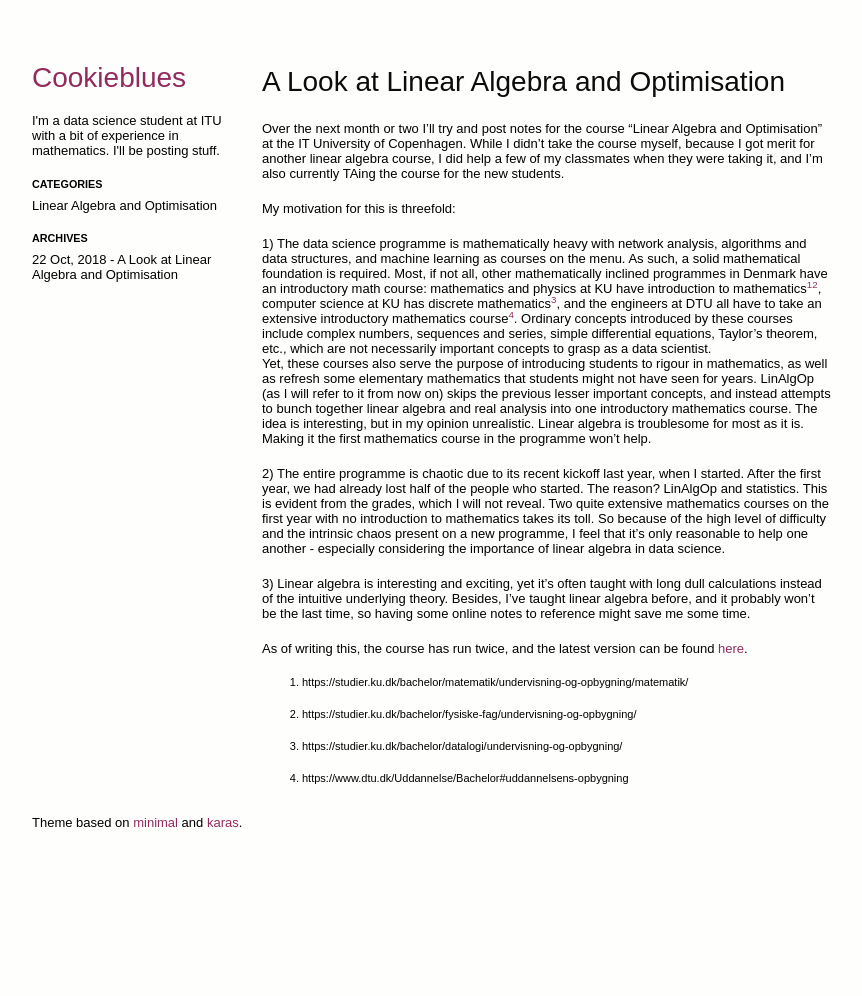
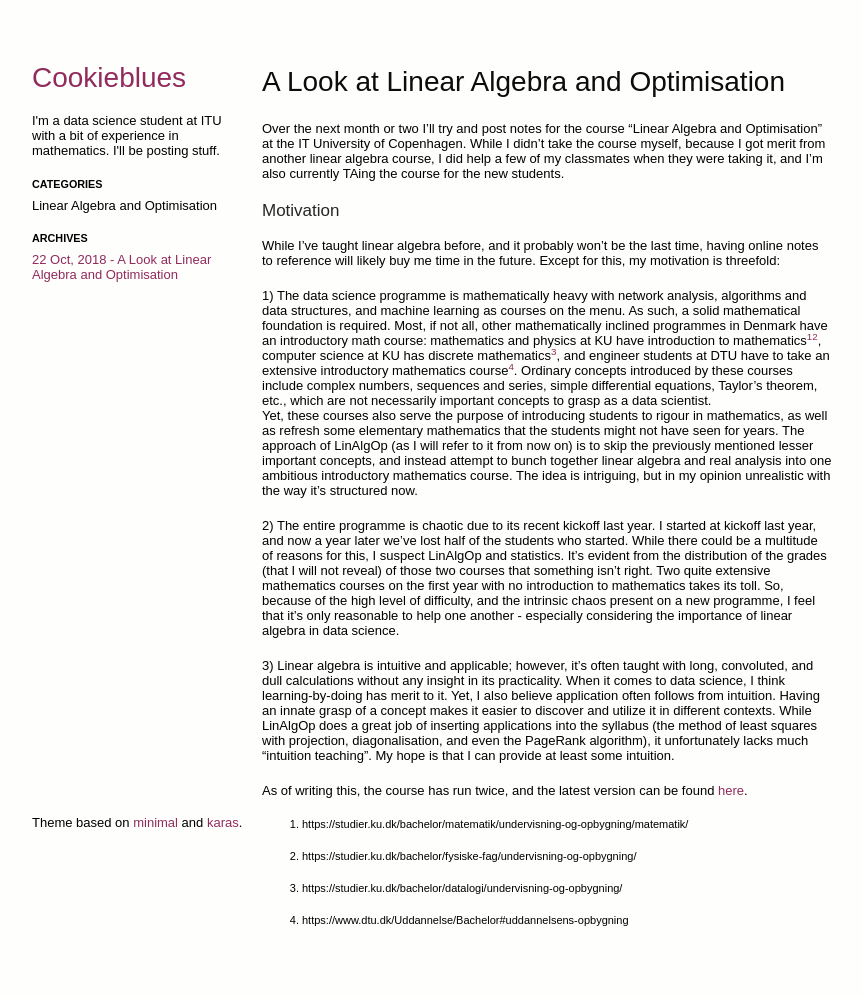
Before and after one commit to cookieblues/cookieblues.github.io, a Jekyll site: the page built from pages/_posts/18-10-22-a-look-at-linear-algebra-and-optimisation.md, in a window 1280 px wide. Shown: the whole page, without its empty margins (208-1070 px from the left). Built offline with Jekyll 4.4.1, drawn with Linux system fonts in a browser that asks for light colours; before the commit the page ends 900 px from its top, so only the background shows below that.

Commit message:
archives links

```diff
--- a/_includes/sidebar.html
+++ b/_includes/sidebar.html
@@ -13,6 +13,8 @@
 <h5 class="side">ARCHIVES</h5>
 {% for post in site.categories.pages %}
     <p class="side">
-        {{post.date | date_to_string | slice: 0,6}}, {{post.date | slice: 0,4}} - {{post.title}}
+        <a href="{{ post.url }}">
+            {{post.date | date_to_string | slice: 0,6}}, {{post.date | slice: 0,4}} - {{post.title}}
+        </a>
     </p>
 {% endfor %}
--- a/_sass/style.scss
+++ b/_sass/style.scss
@@ -23,10 +23,6 @@ h1, h2, h3 {
   font-weight:450;
 }
 
-p, ul, ol, table, pre, dl {
-  margin:0 0 20px;
-}
-
 h1 {
   color:#0c0c0c;
   font-size:28px;
@@ -38,6 +34,11 @@ h2 {
 
 h3 {
   color:#262626;
+  font-size:17px;
+}
+
+p, ul, ol, table, pre, dl {
+  margin:0 0 20px;
 }
 
 a {
--- a/index.html
+++ b/index.html
@@ -2,7 +2,7 @@
 layout: default
 ---
 <h1>Recent posts</h1>
-{% for post in site.categories.pages limit:2 %}
+{% for post in site.categories.pages limit:5 %}
     <h2><a href="{{ post.url }}">{{ post.title }}</a></h2>
     <p>{{ post.excerpt }}</p>
 {% endfor %}
--- a/pages/_posts/18-10-22-a-look-at-linear-algebra-and-optimisation.md
+++ b/pages/_posts/18-10-22-a-look-at-linear-algebra-and-optimisation.md
@@ -3,18 +3,17 @@ title: A Look at Linear Algebra and Optimisation
 layout: post
 tags: LinAlgOp
 ---
-Over the next month or two I'll try and post notes for the course "Linear Algebra and Optimisation" at the IT University of Copenhagen. While I didn't take the course myself, because I got merit for another linear algebra course, I did help a few of my classmates when they were taking it, and I'm also currently TAing the course for the new students.
+Over the next month or two I'll try and post notes for the course "Linear Algebra and Optimisation" at the IT University of Copenhagen. While I didn't take the course myself, because I got merit from another linear algebra course, I did help a few of my classmates when they were taking it, and I'm also currently TAing the course for the new students.
 
-My motivation for this is threefold:
+### Motivation
+While I've taught linear algebra before, and it probably won't be the last time, having online notes to reference will likely buy me time in the future. Except for this, my motivation is threefold:
 
-1) The data science programme is mathematically heavy with network analysis, algorithms and data structures, and machine learning as courses on the menu.
- As such, a solid mathematical foundation is required. Most, if not all, other mathematically inclined programmes in Denmark have an introductory math course: mathematics and physics at KU have introduction to mathematics[^1][^2], computer science at KU has discrete mathematics[^3], and the engineers at DTU all have to take an extensive introductory mathematics course[^4]. Ordinary concepts introduced by these courses include complex numbers, sequences and series, simple differential equations, Taylor's theorem, etc., which are not necessarily important concepts to grasp as a data scientist.\\
- Yet, these courses also serve the purpose of introducing students to rigour in mathematics, as well as refresh some elementary mathematics that students might not have seen for years. LinAlgOp (as I will refer to it from now on) skips the previous lesser important concepts, and instead attempts to bunch together linear algebra and real analysis into one introductory mathematics course. The idea is interesting, but in my opinion unrealistic. Linear algebra is troublesome for most as it is. Making it the first mathematics course in the programme won't help.
+1) The data science programme is mathematically heavy with network analysis, algorithms and data structures, and machine learning as courses on the menu. As such, a solid mathematical foundation is required. Most, if not all, other mathematically inclined programmes in Denmark have an introductory math course: mathematics and physics at KU have introduction to mathematics[^1][^2], computer science at KU has discrete mathematics[^3], and engineer students at DTU have to take an extensive introductory mathematics course[^4]. Ordinary concepts introduced by these courses include complex numbers, sequences and series, simple differential equations, Taylor's theorem, etc., which are not necessarily important concepts to grasp as a data scientist.\\
+Yet, these courses also serve the purpose of introducing students to rigour in mathematics, as well as refresh some elementary mathematics that the students might not have seen for years. The approach of LinAlgOp (as I will refer to it from now on) is to skip the previously mentioned lesser important concepts, and instead attempt to bunch together linear algebra and real analysis into one ambitious introductory mathematics course. The idea is intriguing, but in my opinion unrealistic with the way it's structured now.
 
-2) The entire programme is chaotic due to its recent kickoff last year, when I started. After the first year, we had already lost half of the people who started. The reason? LinAlgOp and statistics. This is evident from the grades, which I will not reveal. Two quite extensive mathematics courses on the first year with no introduction to mathematics takes its toll. So because of the high level of difficulty and the intrinsic chaos present on a new programme, I feel that it's only reasonable to help one another - especially considering the importance of linear algebra in data science.
+2) The entire programme is chaotic due to its recent kickoff last year. I started at kickoff last year, and now a year later we've lost half of the students who started. While there could be a multitude of reasons for this, I suspect LinAlgOp and statistics. It's evident from the distribution of the grades (that I will not reveal) of those two courses that something isn't right. Two quite extensive mathematics courses on the first year with no introduction to mathematics takes its toll. So, because of the high level of difficulty, and the intrinsic chaos present on a new programme, I feel that it's only reasonable to help one another - especially considering the importance of linear algebra in data science.
 
-3) Linear algebra is interesting and exciting, yet it's often taught with long dull calculations instead of the intuitive underlying theory. Besides, I've taught linear algebra before, and it probably won't be the last time, so having some online notes to reference might save me some time.
-
+3) Linear algebra is intuitive and applicable; however, it's often taught with long, convoluted, and dull calculations without any insight in its practicality. When it comes to data science, I think learning-by-doing has merit to it. Yet, I also believe application often follows from intuition. Having an innate grasp of a concept makes it easier to discover and utilize it in different contexts. While LinAlgOp does a great job of inserting applications into the syllabus (the method of least squares with projection, diagonalisation, and even the PageRank algorithm), it unfortunately lacks much "intuition teaching". My hope is that I can provide at least some intuition.
 
 As of writing this, the course has run twice, and the latest version can be found [here](https://mit.itu.dk/ucs/cb_www/course.sml?course_id=2013608&mode=search&lang=da&print_friendly_p=t&goto=1540218458.000){:target="_blank"}.
 
```
Also changed, not shown: 3 other files.
